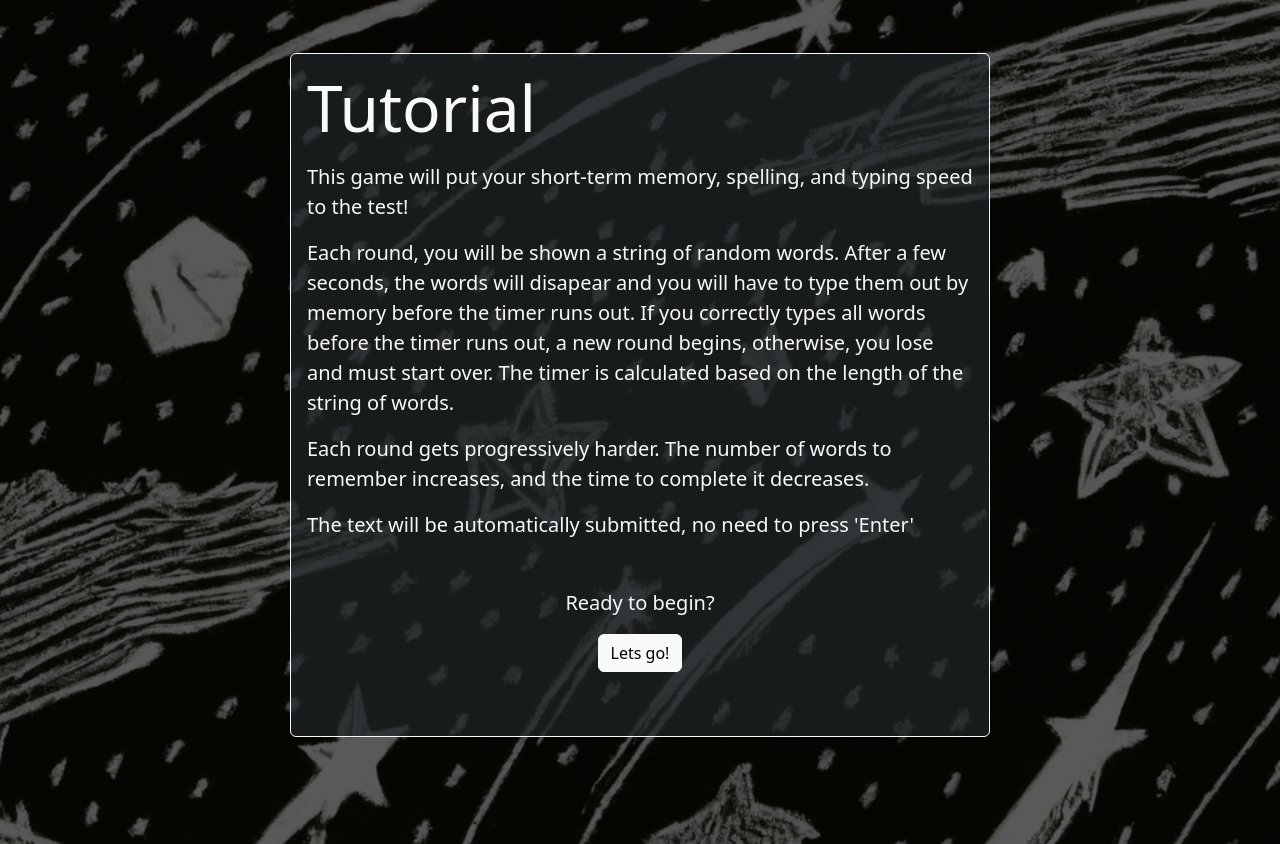
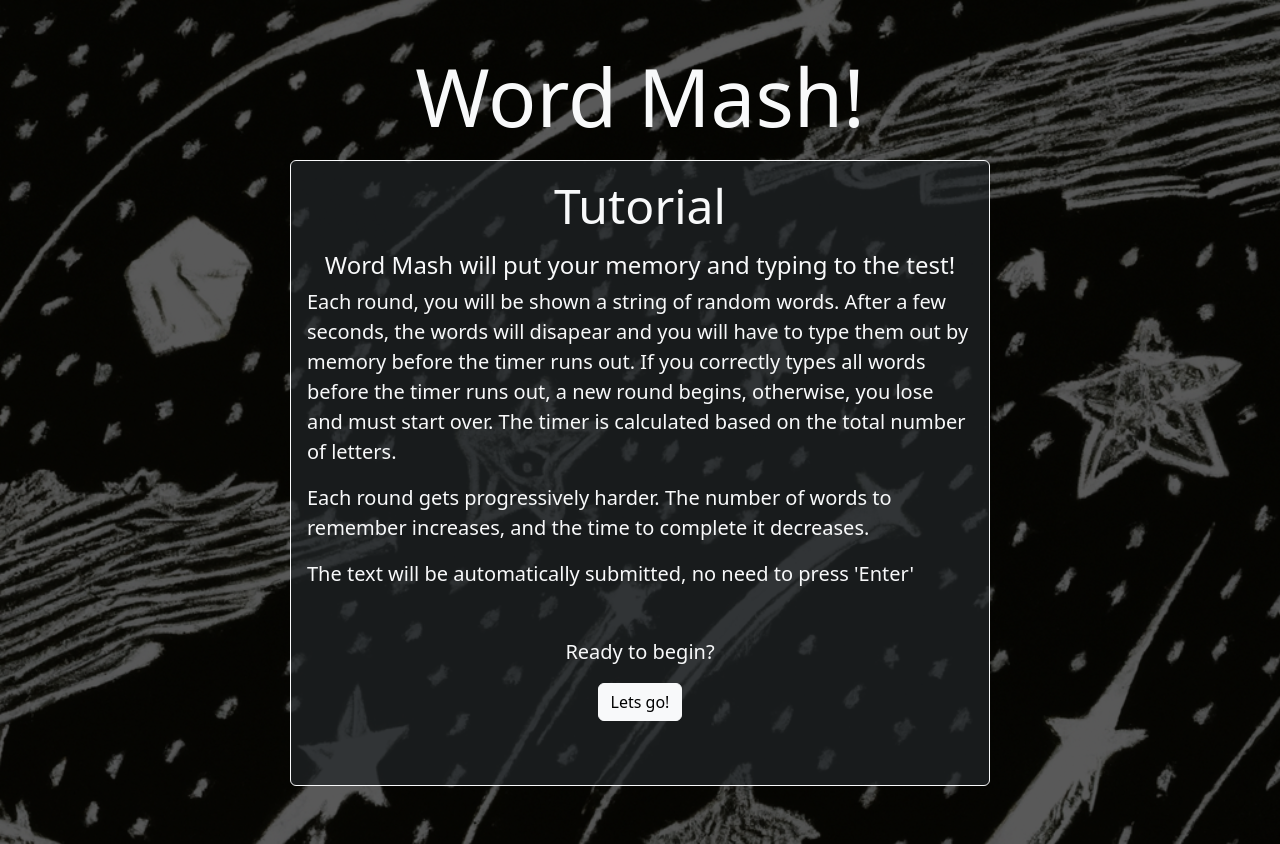
Before and after one commit to liammccon/memory-typing-game, a Vue app: page / in a window 1280 px wide. Before the commit the page ends 800 px from the top, so only its background shows below. Built offline with nearby package versions, Linux system fonts and the light colour scheme.

Commit message:
Adjust tutorial text

```diff
--- a/src/components/Tutorial.vue
+++ b/src/components/Tutorial.vue
@@ -1,10 +1,11 @@
 <template>
+    <div class="display-1 mb-3 text-center">Word Mash! </div>
     <div class="m-auto ltm-content text-start fs-5 py-3 px-3 border border-light rounded ">
-        <div class="display-3 mb-3">Tutorial</div>
-        <p>This game will put your short-term memory, spelling, and typing speed to the test!</p>
+        <div class="display-5 mb-3 text-center">Tutorial</div>
+        <h4 class="text-center">Word Mash will put your memory and typing to the test!</h4>
         <p>Each round, you will be shown a string of random words. After a few seconds, the words will disapear and you will have to type them
              out by memory before the timer runs out. If you correctly types all words before the timer runs out, a new round begins,
-             otherwise, you lose and must start over. The timer is calculated based on the length of the string of words.</p>
+             otherwise, you lose and must start over. The timer is calculated based on the total number of letters.</p>
         <p>Each round gets progressively harder. The number of words to remember increases, and the time to complete it decreases.</p>
         <p>The text will be automatically submitted, no need to press 'Enter'</p>
         <div class="text-center mt-5 mb-5">
```
